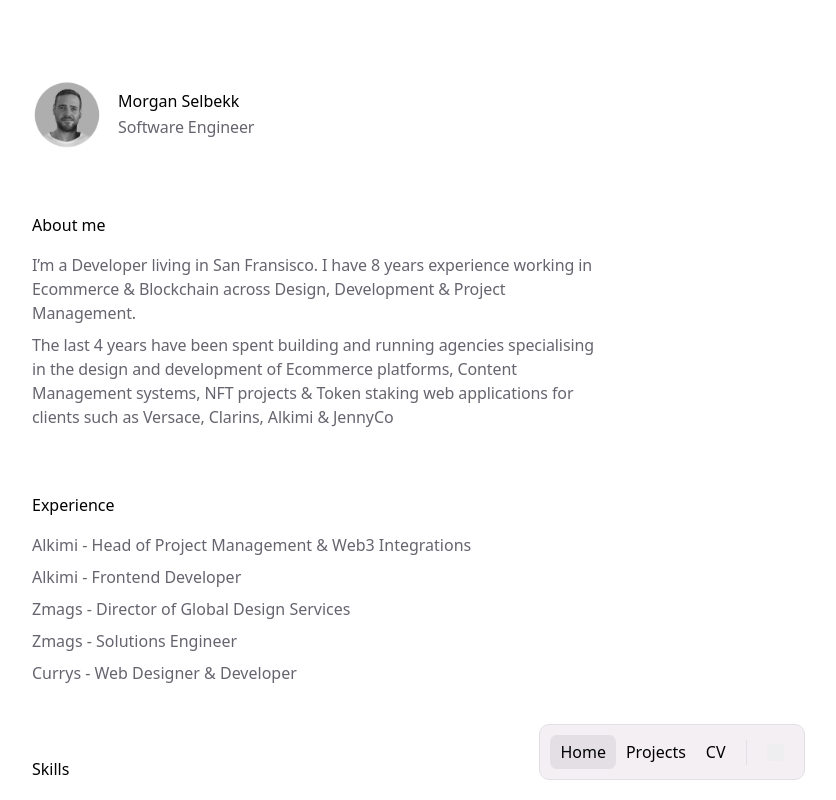
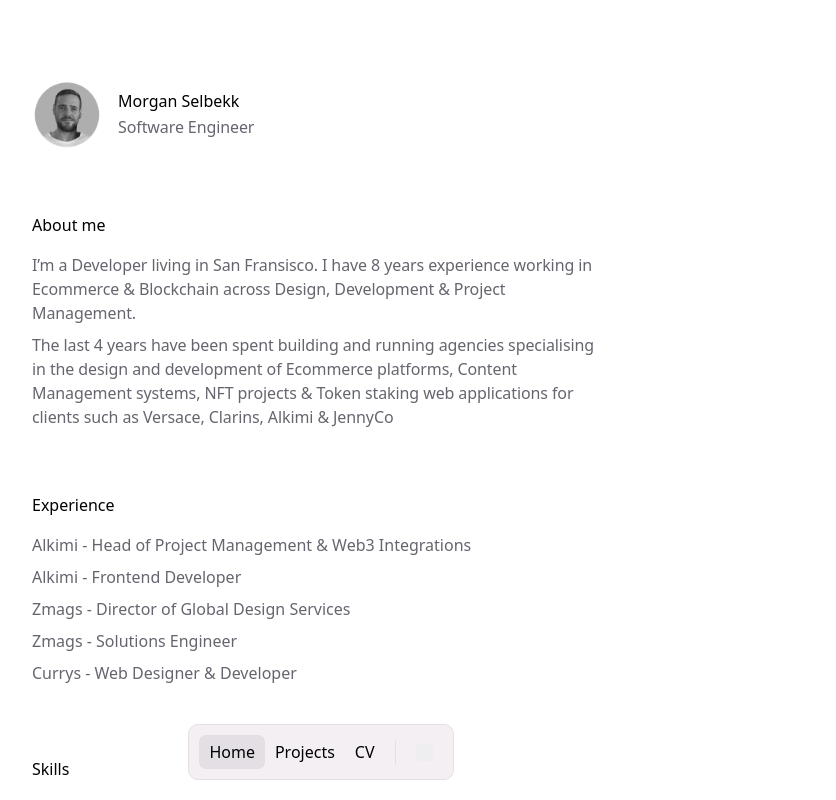
Before and after one commit to mselbekk11/portfolio-2024, a Next.js app: page / in a window 1280 px wide. Shown: the top 800 px of the page, without its empty margins (319-1155 px from the left). Built offline with nearby package versions, Linux system fonts and the light colour scheme.

Commit message:
added the videos of the projects

```diff
--- a/components/Navbar.jsx
+++ b/components/Navbar.jsx
@@ -32,7 +32,7 @@ const Navbar = () => {
           <div onClick={handleOpen}>Contact</div>
       {open ? <Dropdown></Dropdown> : ''}</Link>
       </li> */}
-      <li><Link href='/'>CV</Link></li>
+      <li><a href='https://docs.google.com/document/d/12V0Udg-aaYEBFSlMOJAn-0n1rnpXB5n-MKhf52JULp0/edit?usp=sharing' target='_blank'>CV</a></li>
       </ul>
       <div className='line'></div>
       <span>
--- a/src/pages/projects/alex-the-alkimist.jsx
+++ b/src/pages/projects/alex-the-alkimist.jsx
@@ -24,7 +24,8 @@ const splashPage = () => {
         <div className='my-10 flex flex-col gap-44'>
           <div>
             <div className='flex w-full h-full bg-[#9FD5FF] flex-col items-center py-6 animate-slideFromDownAndFade [animation-delay:var(--animation-delay)]'>
-              <Image src='/ata.png' width={500} height={500} alt='Alex The Alkimist' />
+              {/* <Image src='/ata.png' width={500} height={500} alt='Alex The Alkimist' /> */}
+              <video src="https://res.cloudinary.com/dtjasyr7k/video/upload/v1706135013/Morgans_video_4_yal98v.mp4" autoPlay muted loop></video>
             </div>
             <p className='my-10 animate-slideFromDownAndFade [animation-delay:calc(var(--animation-delay)*2)]'>Alex the Alkimist is an NFT project designed to raise capital for Alkimi Exchange. For every 10,000 $ADS tokens you staked in their staking pool you were eligible to draw an Alex the Alkimist NFT. The collection consisted of 5 different rarities. The more rare your NFT, the more token rewards you were eligible to collect at the end of the staking pool.</p>
             <p className='my-10 animate-slideFromDownAndFade [animation-delay:calc(var(--animation-delay)*2)]'>We also distributed various element NFTs that when combined with your original Alex The Alkimist, it would mutate your NFT (similar to how the mutant apes were created)</p>
--- a/src/pages/projects/alkimi-labs.jsx
+++ b/src/pages/projects/alkimi-labs.jsx
@@ -24,7 +24,8 @@ const splashPage = () => {
         <div className='my-10 flex flex-col gap-44'>
           <div>
             <div className='flex w-full h-full bg-[#686974] flex-col items-center py-6 animate-slideFromDownAndFade [animation-delay:var(--animation-delay)]'>
-              <Image src='/labs.png' width={500} height={500} alt='Alkimi Labs' />
+              {/* <Image src='/labs.png' width={500} height={500} alt='Alkimi Labs' /> */}
+              <video src="https://res.cloudinary.com/dtjasyr7k/video/upload/v1706134105/Morgans_video_2_v2pshf.mp4" autoPlay muted loop></video>
             </div>
             <p className='my-10 animate-slideFromDownAndFade [animation-delay:calc(var(--animation-delay)*2)]'>Alkimi Labs is a token staking platform & node management system. Alkimi is a decentralized advertising exchange that floats on its own crypto currency - The $ADS token. The Alkimi community are incentivized to stake their $ADS tokens in exchange for token rewards. In 2023 Alkimi Labs hosted 6 staking pools, each one holding ~$10,000,000 worth of Alkimi Tokens. This allowed Alkimi to lock up tokens, decrease supply on the market and push up the price of the $ADS token.</p>
             <p className='my-10 animate-slideFromDownAndFade [animation-delay:calc(var(--animation-delay)*2)]'>I lead a team of 5 as a Project Manager, consisting of 1 front-end developer, 1 full-stack developer, 1 blockchain developer and 1 UI/UX designer.  I designed the first iteration, which was then improved over the last year. </p>
--- a/src/pages/projects/jennyco.jsx
+++ b/src/pages/projects/jennyco.jsx
@@ -24,7 +24,8 @@ const splashPage = () => {
         <div className='my-10 flex flex-col gap-44'>
           <div>
             <div className='flex w-full h-full bg-[#915BDA] flex-col items-center py-6 animate-slideFromDownAndFade [animation-delay:var(--animation-delay)]'>
-              <Image src='/jco.png' width={500} height={500} alt='JennyCo' />
+              {/* <Image src='/jco.png' width={500} height={500} alt='JennyCo' /> */}
+              <video src="https://res.cloudinary.com/dtjasyr7k/video/upload/v1706134779/Morgans_video_3_xqq85d.mp4" autoPlay muted loop></video>
             </div>
             <p className='my-10 animate-slideFromDownAndFade [animation-delay:calc(var(--animation-delay)*2)]'>JennyCo is the world&#39;s first cryptographically secured AI-driven healthcare data marketplace. JennyCo wanted to create an NFT series to help raise capital and also generate user health data for their app. When someone minted an NFT they would receive both a DNA test kit as well as $JCO tokens. Once the DNA test was submitted by the user, JennyCo would upload this data to their app. Everytime the user&#39;s data was used, they would be compensated with $JCO tokens.</p>
             <p className='my-10 animate-slideFromDownAndFade [animation-delay:calc(var(--animation-delay)*2)]'>I was both the Project Manager and Front-end developer for this project, working alongside 1 Full-stack developer, 1 Blockchain developer and 1 UI/UX designer. JennyCo sold 919 NFTs making $180,000</p>
--- a/src/pages/projects/splash-screen.jsx
+++ b/src/pages/projects/splash-screen.jsx
@@ -24,7 +24,8 @@ const splashPage = () => {
         <div className='my-10 flex flex-col gap-44'>
           <div>
             <div className='flex w-full h-full bg-[#242429] flex-col items-center py-6 animate-slideFromDownAndFade [animation-delay:var(--animation-delay)]'>
-              <Image src='/splash-screen.png' width={500} height={500} alt='splash screen' />
+              {/* <Image src='/splash-screen.png' width={500} height={500} alt='splash screen' /> */}
+              <video src="https://res.cloudinary.com/dtjasyr7k/video/upload/v1706133522/Morgans_video_1_iputoa.mp4" autoPlay muted loop></video>
             </div>
             <p className='my-10 animate-slideFromDownAndFade [animation-delay:calc(var(--animation-delay)*2)]'>Splash Screen is an open source MERN stack Ecommerce application. Users can buy various desktop and mobile wallpapers through a PayPal integration. Splash Screen also has an admin portal, where accounts and orders can be maintained by the store admin as well as have the ability to reconfigure the products listed on the shop front.</p>
             <div className='animate-slideFromDownAndFade [animation-delay:calc(var(--animation-delay)*3)]'>
--- a/src/styles/globals.css
+++ b/src/styles/globals.css
@@ -77,10 +77,15 @@ p a {
   flex-direction: column;
   /* align-items: center; */
   max-width: 610px;
+  width: 100%;
   min-height: 100vh;
   height: 100%;
   margin: 0 auto;
   padding: 80px 16px 90px;
+  /* padding-top: 80px;
+  padding-bottom: 90px;
+  padding-left: 16px!important;
+  padding-right: 16px!important; */
 }
 
 .fixed {
@@ -88,7 +93,15 @@ p a {
   bottom: 20px;
   justify-content: center;
   display: flex;
-  width: inherit;
+  /* width: 100%;
+  max-width: 610px; */
+  padding-left: 1.5rem;
+  padding-right: 1.5rem;
+  margin-left: auto;
+  margin-right: auto;
+  z-index: 20;
+  left: 0;
+  right: 0;
 }
 
 nav {
```
